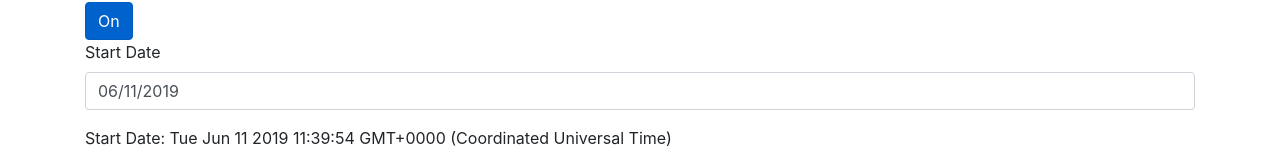
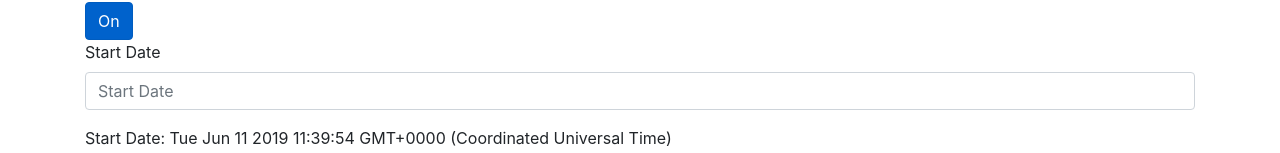
Before and after one commit to Annie-Huang/Angular-Forms, an Angular app: page / in a window 1280 px wide. Shown: the part 172-325 px from the top of the page. Built offline with nearby package versions, Linux system fonts and the light colour scheme.

Commit message:
Try bsDaterangepicker

```diff
--- a/src/app/user-settings-form/user-settings-form.component.html
+++ b/src/app/user-settings-form/user-settings-form.component.html
@@ -46,15 +46,22 @@
       {{singleModel}}
     </button>
 
+<!--    <div class="form-group">-->
+<!--      <label for="startDate">Start Date</label>-->
+<!--      <input type="text"-->
+<!--             placeholder="Start Date"-->
+<!--             class="form-control"-->
+<!--             [(ngModel)]="startDate" name="startDate" id="startDate"-->
+<!--             bsDatepicker>-->
+<!--    </div>-->
     <div class="form-group">
       <label for="startDate">Start Date</label>
       <input type="text"
              placeholder="Start Date"
              class="form-control"
              [(ngModel)]="startDate" name="startDate" id="startDate"
-             bsDatepicker>
+             bsDaterangepicker>
     </div>
-
     Start Date: {{startDate}}
 
     <div class="form-check form-group">
```
